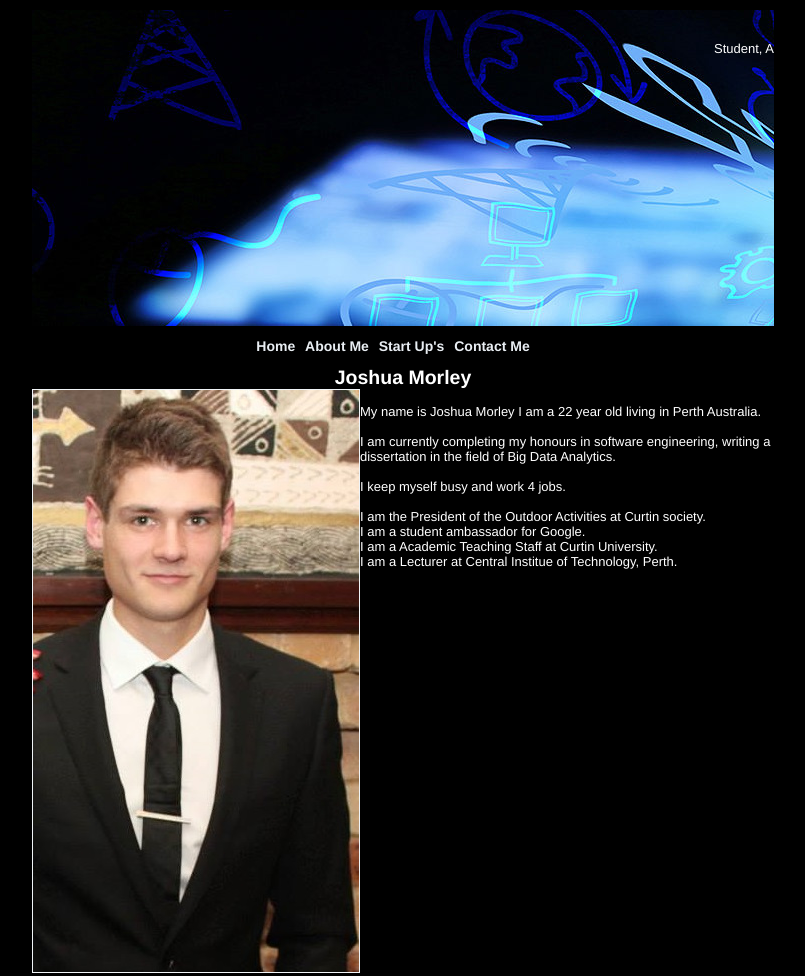
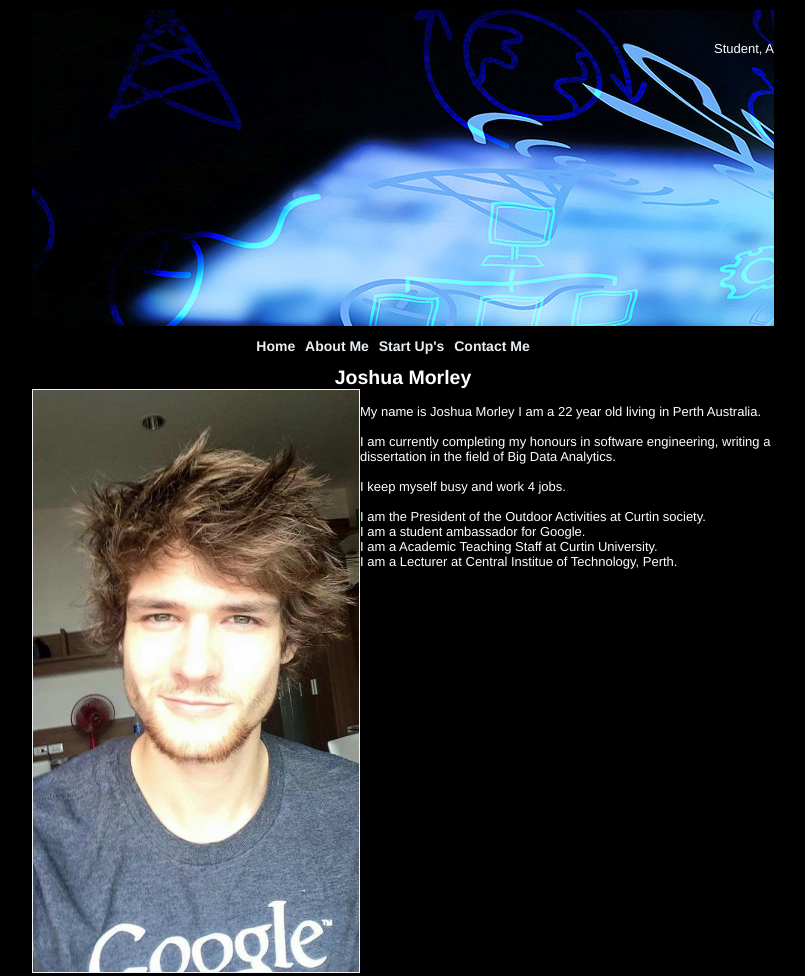
Before and after one commit to joshmo93/joshmo93.github.io, a plain HTML site: page index.html in a window 1280 px wide. Shown: the whole page, without its empty margins (237-1042 px from the left). Drawn offline with Linux system fonts and the light colour scheme.

Commit message:
google shirt

```diff
--- a/index.html
+++ b/index.html
@@ -27,7 +27,7 @@
 				<div class="content_right">
 					<h2 style="color: white; text-align: center;">Joshua Morley </h2>
 					<div>
-						<p style="float: left;"><img src="images/suit.jpg" height="582px" width="326px" border="1px"></p>
+						<p style="float: left;"><img src="images/googleshirt.jpg" height="582px" width="326px" border="1px"></p>
 
 						<p  style="color: white;" class="font_8"> </p>
 						<p  style="color: white;" class="font_8">My name is Joshua Morley I am a 22 year old living in Perth Australia.</p>
```
Also changed, not shown: images/googleshirt.jpg (added).
